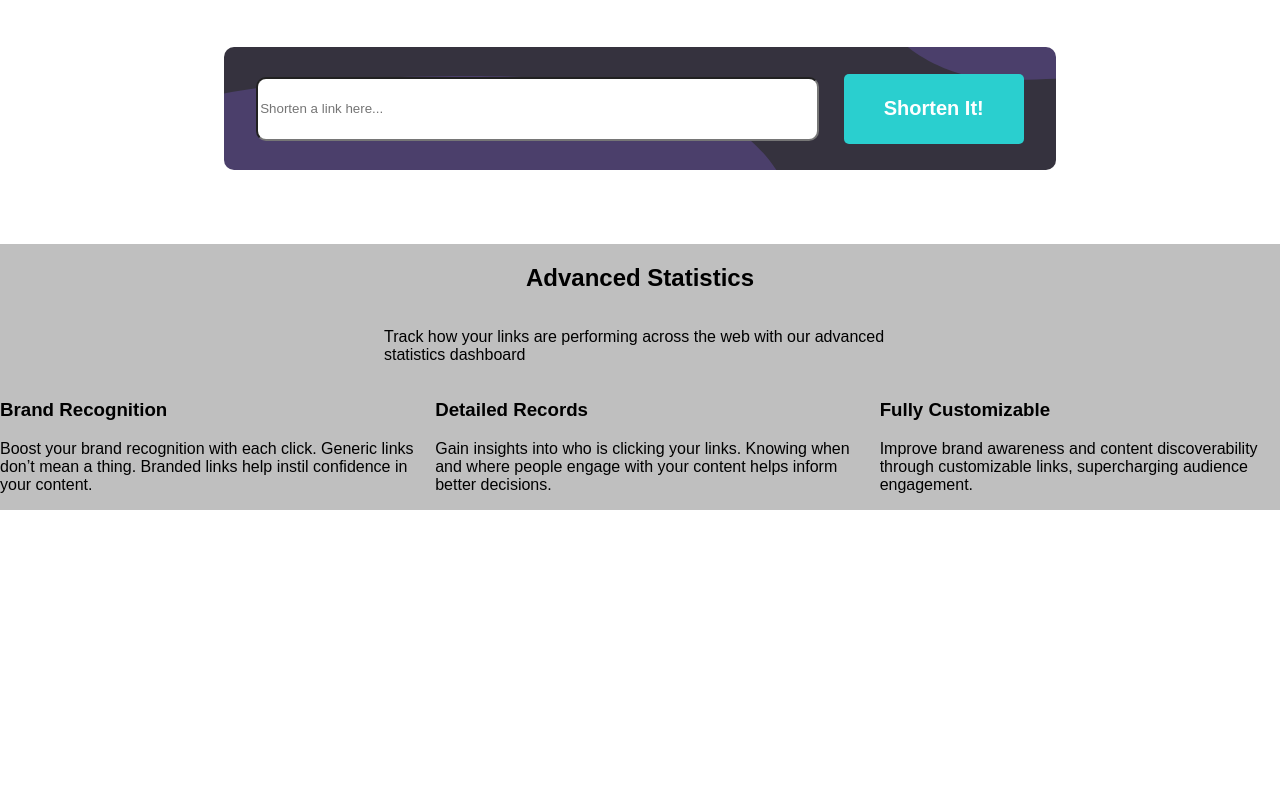
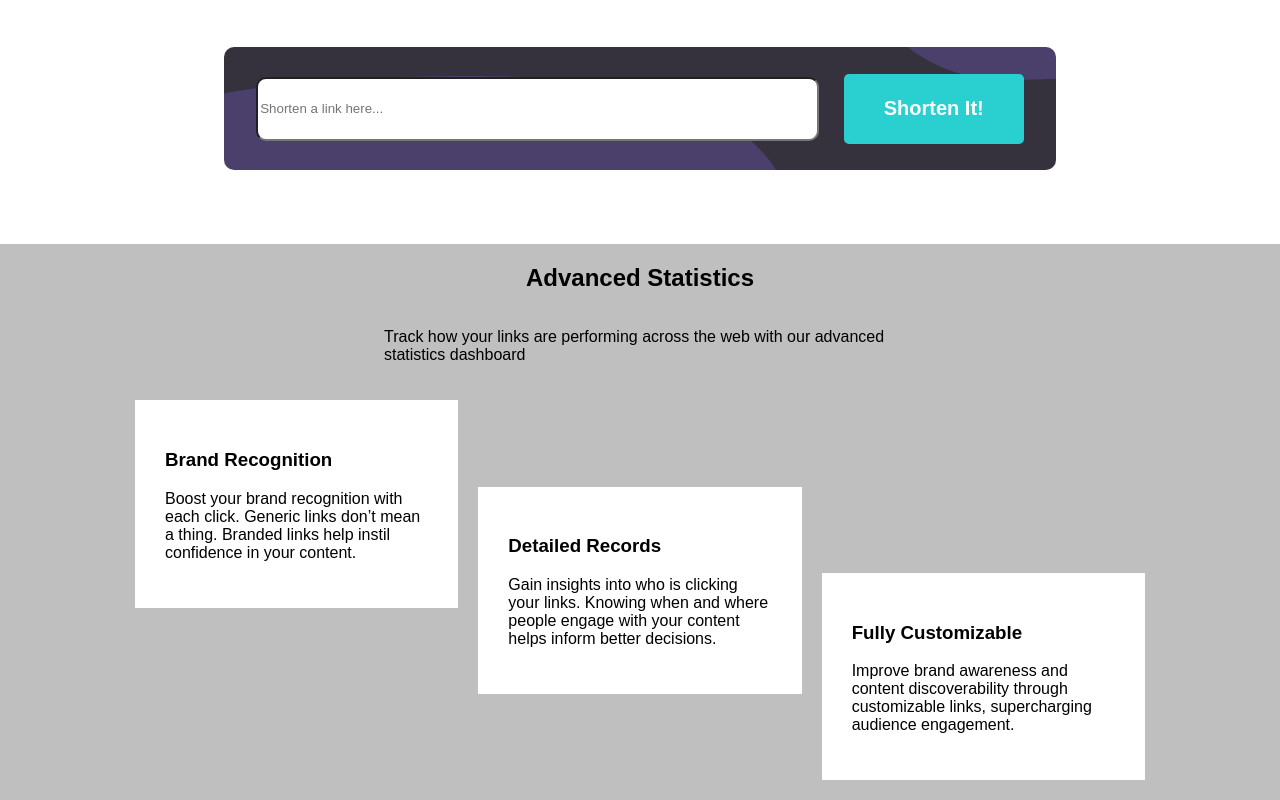
Before and after one commit to tatek1993/url-shortening-api, a React (Create React App) app: page / in a window 1280 px wide. Shown: the part 695-1495 px from the top of the page. Before the commit the page ends 1205 px from the top, so only its background shows below. Built offline with nearby package versions, Linux system fonts and the light colour scheme.

Commit message:
aligning boxes in statistics

```diff
--- a/src/App.scss
+++ b/src/App.scss
@@ -144,6 +144,8 @@ $dark-violet: hsl(260, 8%, 14%);
 
 .desktop-stats-bottom {
     display: flex;
+    height: 400px;
+    margin: 10px 125px;
 }
 
 .stat-container {
@@ -155,6 +157,28 @@ $dark-violet: hsl(260, 8%, 14%);
     }
     p {
         color: $grayish-violet;
-        font-size: 18px;;
+        font-size: 18px;
     }
 }
+
+.stat-box {
+    background-color: white;
+    margin: 10px;
+    width: 30%;
+    padding: 30px;
+}
+
+.box-1 {
+    align-self: flex-start;
+
+}
+
+.box-2 {
+    align-self: center;
+
+}
+
+.box-3 {
+    align-self: flex-end;
+
+}
--- a/src/components/statistics.js
+++ b/src/components/statistics.js
@@ -12,15 +12,15 @@ const Statistics = () => {
                 </p>
             </div>
             <div className='desktop-stats-bottom'>
-                <div className='box-1'>
+                <div className='box-1 stat-box'>
                     <h3>Brand Recognition</h3>
                     <p>Boost your brand recognition with each click. Generic links don’t mean a thing. Branded links help instil confidence in your content.</p>
                 </div>
-                <div className='box-2'>
+                <div className='box-2 stat-box'>
                     <h3>Detailed Records</h3>
                     <p>Gain insights into who is clicking your links. Knowing when and where people engage with your content helps inform better decisions.</p>
                 </div>
-                <div className='box-3'>
+                <div className='box-3 stat-box'>
                     <h3>Fully Customizable</h3>
                     <p>Improve brand awareness and content discoverability through customizable links, supercharging audience engagement.</p>
                 </div>
```
